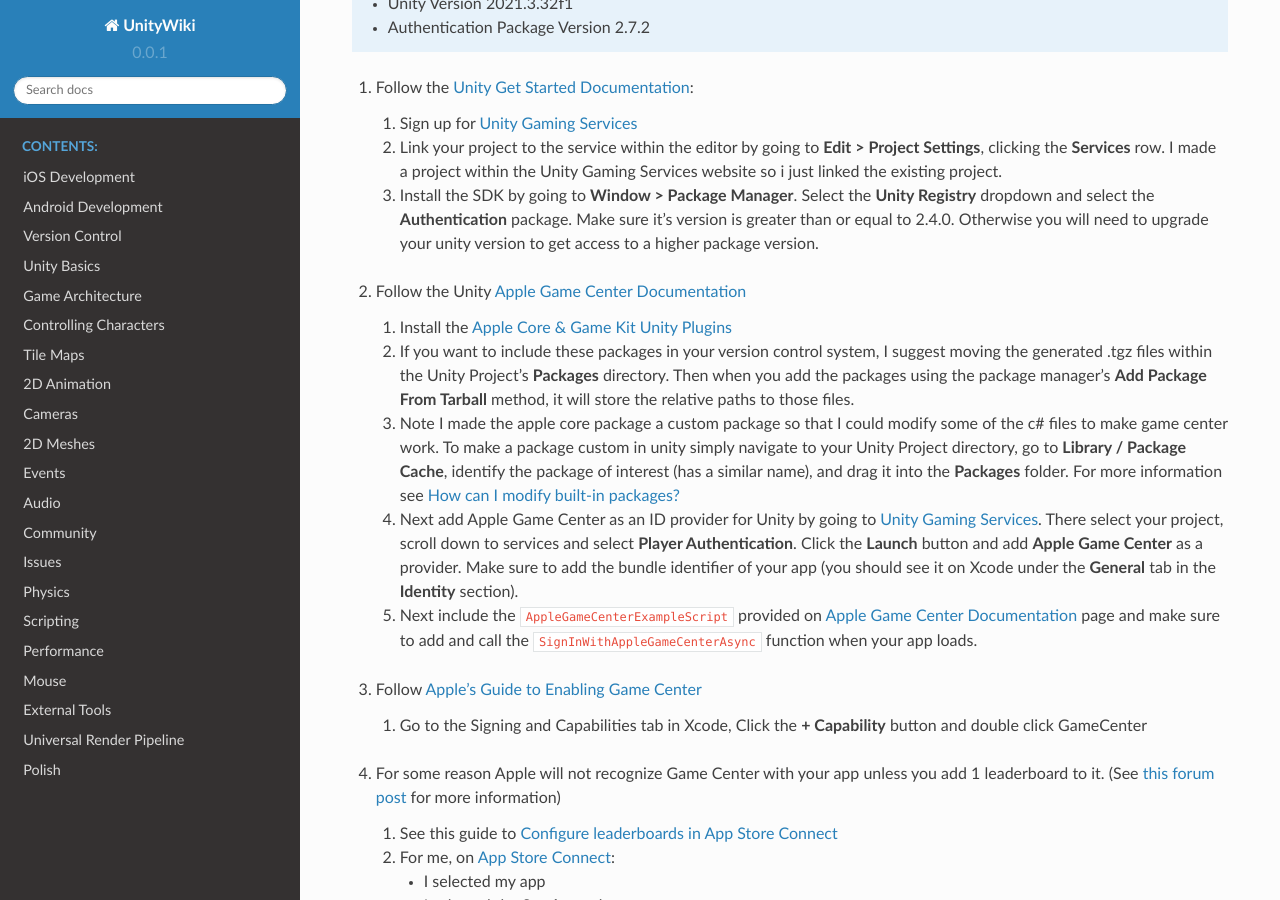
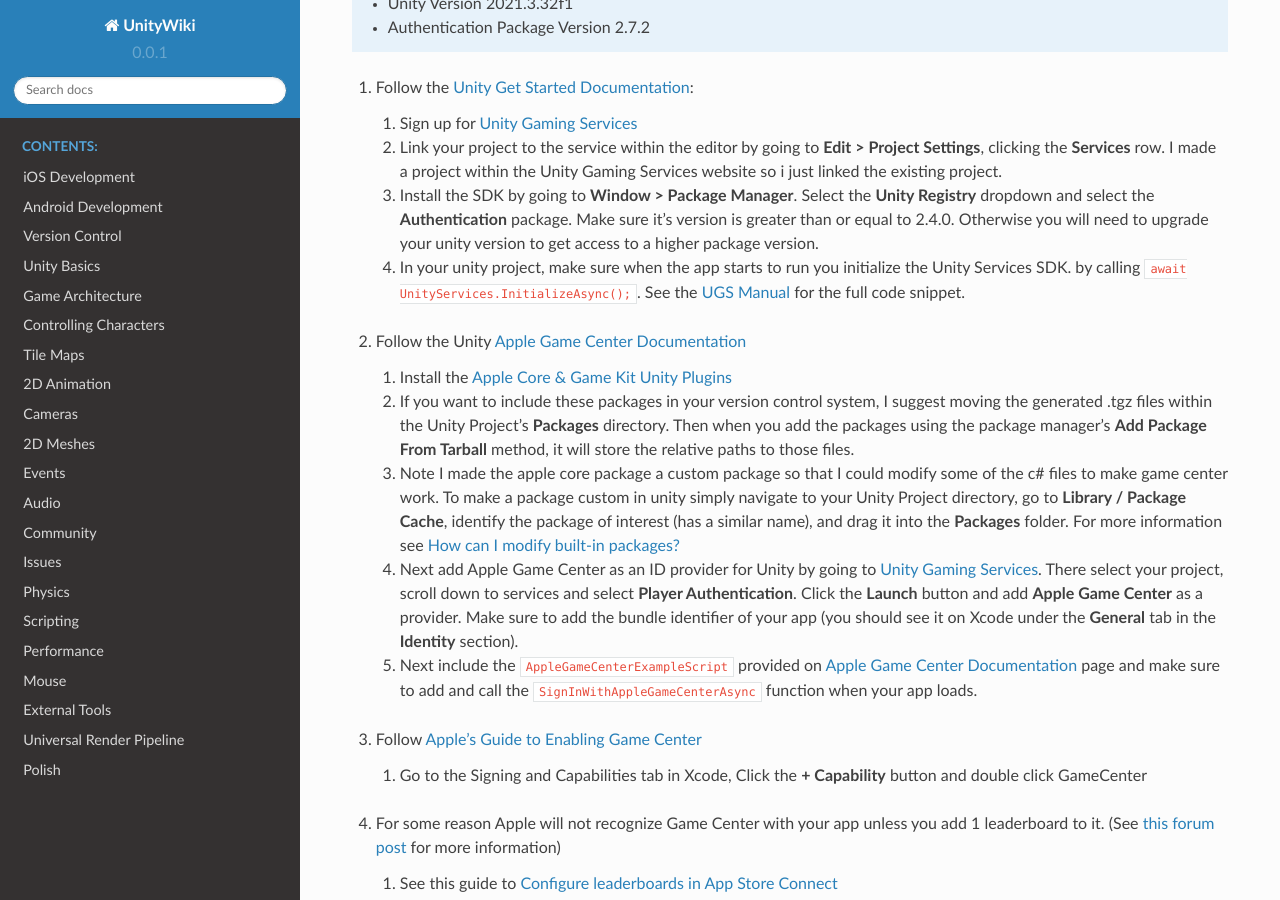
Before and after one commit to JeffCube99/UnityWiki, a Sphinx documentation site: the page built from docs/source/ios_development/gamecenter.rst, in a window 1280 px wide and 900 px high, scrolled down 465 px. Built offline with Sphinx 7.4.7 and the Read the Docs theme 2.0.0, drawn with Linux system fonts in a browser that asks for light colours.

Commit message:
* adding steps to game center setup

```diff
--- a/docs/source/ios_development/gamecenter.rst
+++ b/docs/source/ios_development/gamecenter.rst
@@ -27,6 +27,8 @@
     #.  Install the SDK by going to **Window > Package Manager**. Select the **Unity Registry** dropdown and select
         the **Authentication** package. Make sure it's version is greater than or equal to 2.4.0. Otherwise you
         will need to upgrade your unity version to get access to a higher package version.
+    #.  In your unity project, make sure when the app starts to run you initialize the Unity Services SDK.
+        by calling ``await UnityServices.InitializeAsync();``. See the `UGS Manual <https://docs.unity.com/ugs/manual/overview/manual/getting-started#InitializingUGS>`_ for the full code snippet.
 
 #.  Follow the Unity `Apple Game Center Documentation <https://docs.unity.com/ugs/en-us/manual/authentication/manual/platform-signin-apple-game-center>`_
 
```
